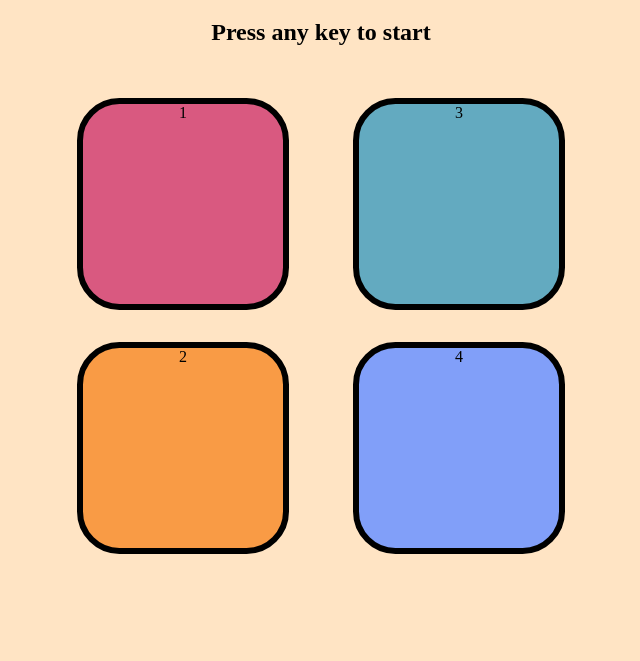
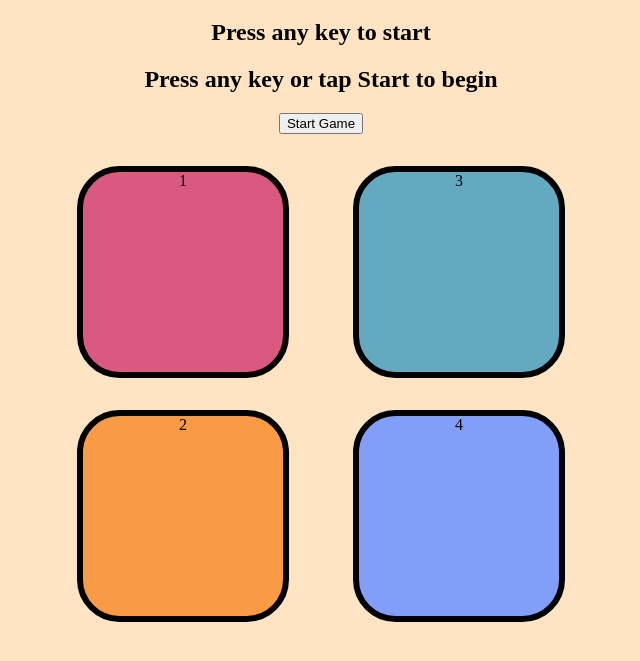
Before and after one commit to Panchakshari-matada/simon-says-game, a plain HTML site: page index.html in a window 1280 px wide. Shown: the part 61-722 px from the top of the page, without its empty margins (319-959 px from the left). Drawn offline with Linux system fonts and the light colour scheme.

Commit message:
Update index.html

```diff
--- a/index.html
+++ b/index.html
@@ -9,6 +9,8 @@
 <body>
     <h1>Simon Says Game</h1>
     <h2>Press any key to start</h2>
+    <h2 id="status-text">Press any key or tap Start to begin</h2>
+    <button id="start-btn">Start Game</button>
     <div class="btn-container">
         <div class="line-one">
             <div class="btn red" type="button" id="red">1</div>
```
